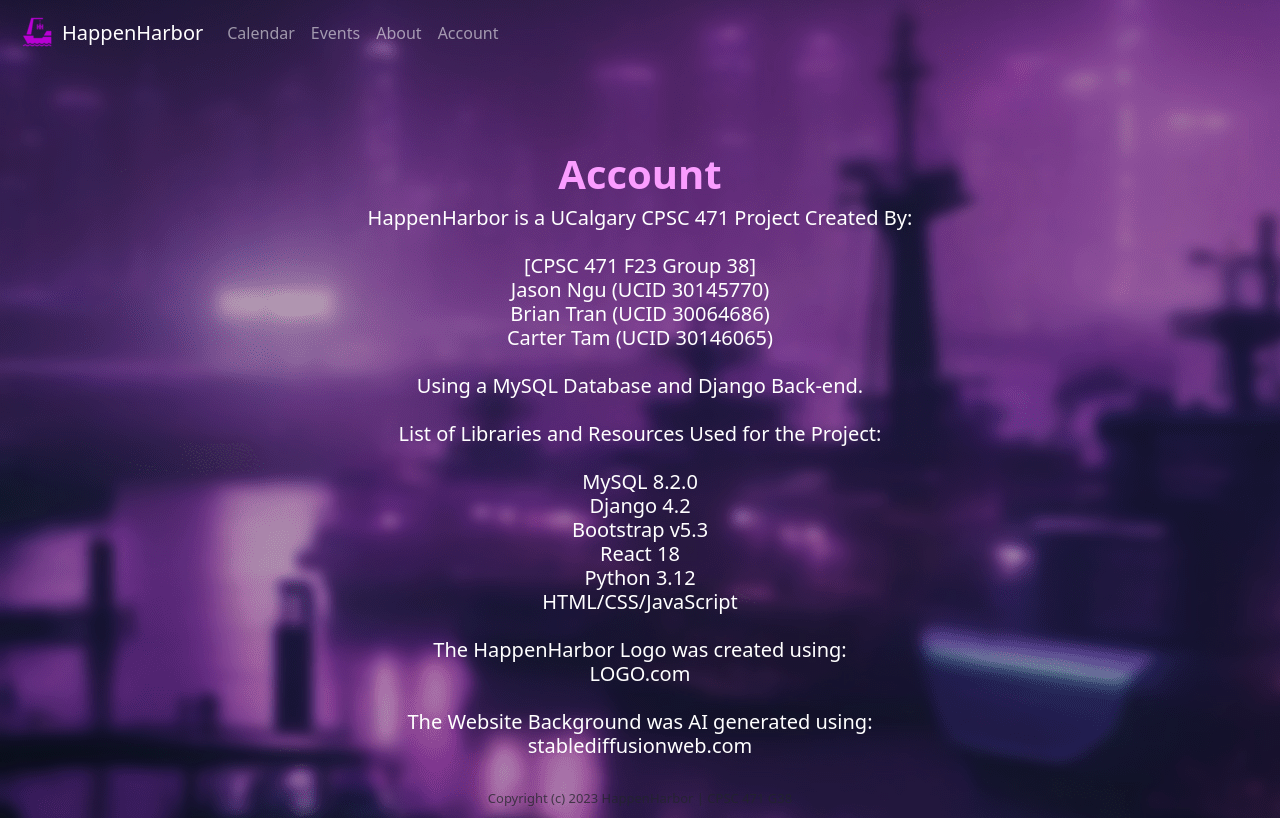
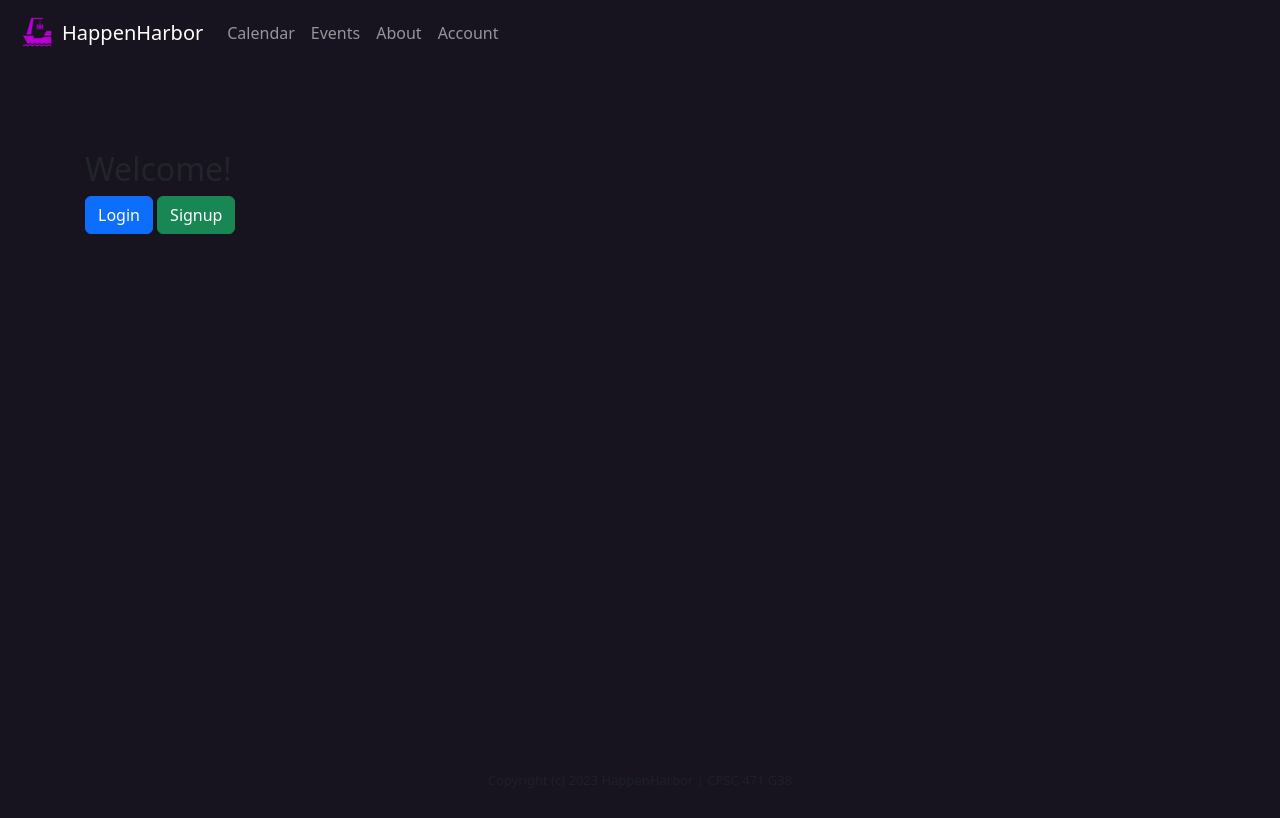
Before and after one commit to ngu-dot-json/HappenHarbor, a Django app: page /account in a window 1280 px wide. After the commit the page ends 785 px from the top, so only its background shows below. Run offline with Django 4.2, Linux system fonts and the light colour scheme; some libraries are stand-ins or nearby versions.

Commit message:
initial setup for account login feature

```diff
--- a/Codebase/events/templates/events/account.html
+++ b/Codebase/events/templates/events/account.html
@@ -1,45 +1,14 @@
 {% extends 'events/base.html' %}
 
+{% block title %}Login{% endblock %}
+
 {% block content %}
-<!-- <img id="bgImg" src="static/HH2.png" alt="my image"/> -->
-
-    <center class="HH">
-        <style>
-            body {
-                background-image: url('static/HF169.png');
-            }
-        </style>
-
-        <div class="content">
-            <h2>Account</h2>
-            <h4>HappenHarbor is a UCalgary CPSC 471 Project Created By:<br/>
-                <br/>
-                [CPSC 471 F23 Group 38]<br/>
-                Jason Ngu (UCID 30145770)<br/>
-                Brian Tran (UCID 30064686)<br/>
-                Carter Tam (UCID 30146065)<br/>
-                <br/>
-                Using a MySQL Database and Django Back-end.<br/>
-
-                <br/>
-                List of Libraries and Resources Used for the Project:<br/><br/>
-                MySQL 8.2.0<br/>
-                Django 4.2<br/>
-                Bootstrap v5.3<br/>
-                React 18<br/>
-                Python 3.12<br/>
-                HTML/CSS/JavaScript<br/>
-                <br/>
-                The HappenHarbor Logo was created using:<br>
-                LOGO.com<br/><br/>
-                The Website Background was AI generated using:<br/>
-                stablediffusionweb.com<br/>
-
-
-
-
-            </h4>
-        </div>
-    </center>
-
+   <h2>Welcome!</h2>
+   {% if user.is_authenticated %}
+      Hi {{ user.username }}!
+      <a href="signout.html" class="btn btn-danger">Logout</a>
+    {% else %}
+      <a href="{% url 'signin' %}" class="btn btn-primary"><span class="glyphicon glyphicon-log-in"></span>Login</a>
+      <a href="signup.html" class="btn btn-success">Signup</a>
+    {% endif %}
 {% endblock %}
--- a/Codebase/events/urls.py
+++ b/Codebase/events/urls.py
@@ -1,4 +1,5 @@
 from django.urls import path
+from django.contrib import admin
 from . import views
 
 urlpatterns = [
@@ -13,5 +14,11 @@ urlpatterns = [
     path('calendar', views.calendar, name="calendar"),
     path('events', views.all_events, name="list-events"),
     path('about', views.about, name="about"),
-    path('account', views.account, name="account")
+    path('account', views.account, name="account"),
+
+    path('admin/', admin.site.urls),
+    path('signin/',views.signin, name='signin'),
+    path('signout/',views.signout, name='signout'),
+    path('signup/',views.signup, name='signup'),
+    path('profile/',views.profile, name='profile'),
 ]
--- a/Codebase/events/views.py
+++ b/Codebase/events/views.py
@@ -1,8 +1,14 @@
-from django.shortcuts import render
 import calendar
 from calendar import HTMLCalendar
 from datetime import datetime
 from .models import Event
+
+from django.shortcuts import render, redirect
+from django.contrib.auth.forms import UserCreationForm
+from django.contrib.auth import authenticate, login
+from django.contrib.auth.forms import AuthenticationForm
+from django.contrib.auth import logout
+from django.shortcuts import HttpResponseRedirect
 
 def about(request):
     foo = "bar"
@@ -13,7 +19,6 @@ def account(request):
     foo = "bar"
 
     return render(request, 'events/account.html', {})
-
 
 
 # Import data from Django Database
@@ -64,3 +69,48 @@ def calendar(request, year=datetime.now().year, month=datetime.now().strftime('%
             "curr_year": curr_year,
             "curr_time": curr_time,
         })
+
+
+
+def signup(request):
+    if request.user.is_authenticated:
+        return redirect('/')
+    if request.method == 'POST':
+        form = UserCreationForm(request.POST)
+        if form.is_valid():
+            form.save()
+            username = form.cleaned_data.get('username')
+            password = form.cleaned_data.get('password1')
+            user = authenticate(username=username, password=password)
+            login(request, user)
+            return redirect('/')
+        else:
+            return render(request, 'signup.html', {'form': form})
+    else:
+        form = UserCreationForm()
+        return render(request, 'signup.html', {'form': form})
+
+def signin(request):
+    if request.user.is_authenticated:
+        return render(request, 'home.html')
+    if request.method == 'POST':
+        username = request.POST['username']
+        password = request.POST['password']
+        user = authenticate(request, username=username, password=password)
+        if user is not None:
+            login(request, user)
+            return redirect('/profile') #profile
+        else:
+            msg = 'Error Login'
+            form = AuthenticationForm(request.POST)
+            return render(request, 'login.html', {'form': form, 'msg': msg})
+    else:
+        form = AuthenticationForm()
+        return render(request, 'login.html', {'form': form})
+
+def profile(request):
+    return render(request, 'profile.html')
+
+def signout(request):
+    logout(request)
+    return redirect('/')
```
Also changed, not shown: Codebase/events/templates/events/login-base.html (added, +22 -0 lines), Codebase/events/templates/events/profile.html (added, +14 -0 lines), Codebase/events/templates/events/signin.html (added, +12 -0 lines), Codebase/events/templates/events/signup.html (added, +18 -0 lines).
